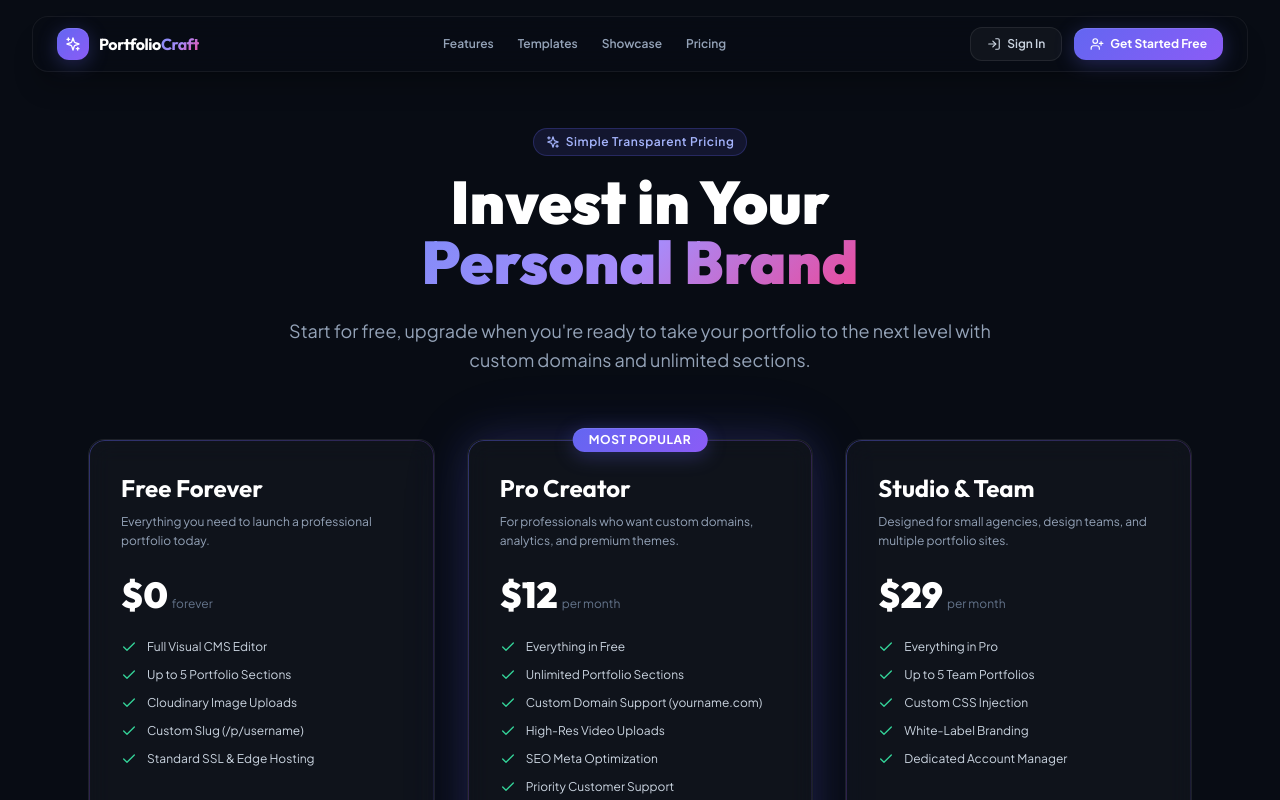
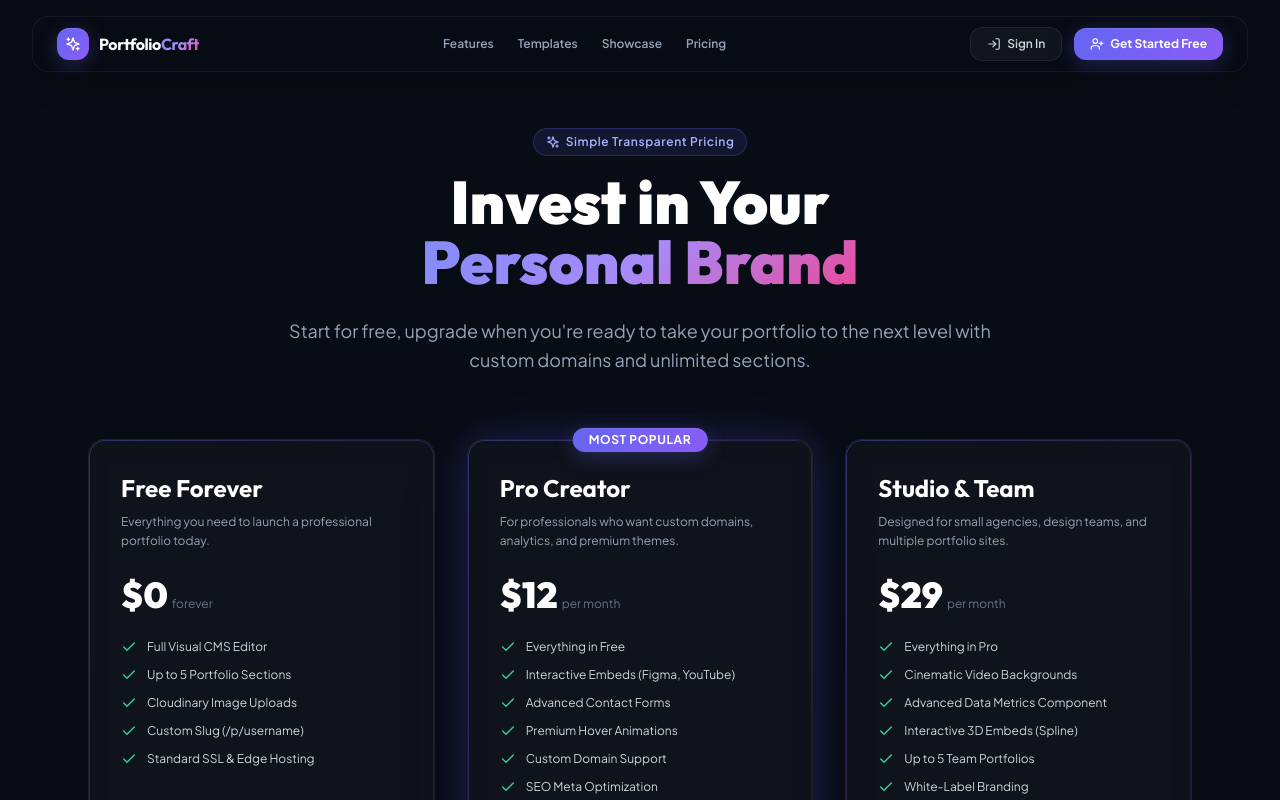
Before and after one commit to rsmpdo/portfolio-platform, a React (Vite) app in the folder frontend/: page /pricing in a window 1280 px wide. Shown: the top 800 px of the page. Built offline with nearby package versions, Linux system fonts and the light colour scheme; a web font is replaced by a local one.

Commit message:
chore: update pricing page features to match newly implemented UI tier structure

```diff
--- a/frontend/src/pages/Pricing.jsx
+++ b/frontend/src/pages/Pricing.jsx
@@ -31,11 +31,11 @@ const plans = [
     description: "For professionals who want custom domains, analytics, and premium themes.",
     features: [
       "Everything in Free",
-      "Unlimited Portfolio Sections",
-      "Custom Domain Support (yourname.com)",
-      "High-Res Video Uploads",
-      "SEO Meta Optimization",
-      "Priority Customer Support"
+      "Interactive Embeds (Figma, YouTube)",
+      "Advanced Contact Forms",
+      "Premium Hover Animations",
+      "Custom Domain Support",
+      "SEO Meta Optimization"
     ],
     cta: "Buy Pro Plan",
     popular: true
@@ -48,10 +48,11 @@ const plans = [
     description: "Designed for small agencies, design teams, and multiple portfolio sites.",
     features: [
       "Everything in Pro",
+      "Cinematic Video Backgrounds",
+      "Advanced Data Metrics Component",
+      "Interactive 3D Embeds (Spline)",
       "Up to 5 Team Portfolios",
-      "Custom CSS Injection",
-      "White-Label Branding",
-      "Dedicated Account Manager"
+      "White-Label Branding"
     ],
     cta: "Buy Studio Plan",
     popular: false
```
